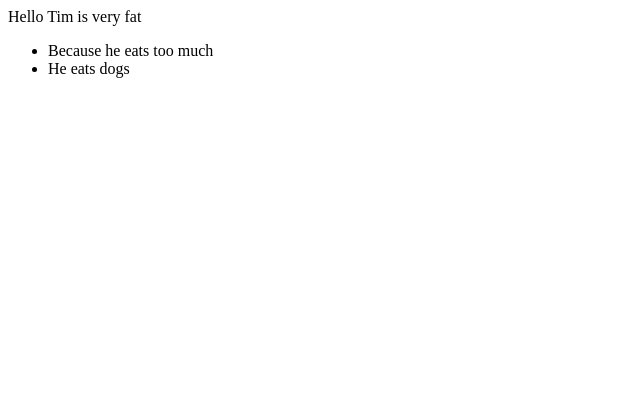
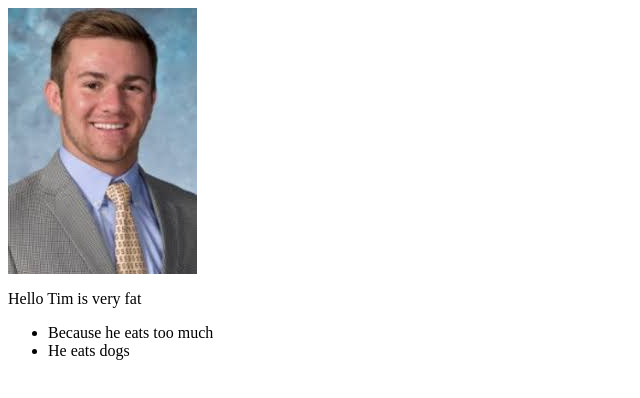
Before and after one commit to jkutcher/jkutcher.github.io, a plain HTML site: page index.html in a window 1280 px wide. Shown: the whole page, without its empty margins (0-640 px from the left). Drawn offline with Linux system fonts and the light colour scheme.

Commit message:
add picture

```diff
--- a/index.html
+++ b/index.html
@@ -4,6 +4,10 @@
 
 <body>
   <div>
+    <a href="https://www.tkutcher.com">
+      <img src="images/timmy.jpg" alt="Timmeh"></img>
+    </a>
+
     <p>Hello Tim is very fat</p>
     <ul>
       <li>Because he eats too much</li>
```
Also changed, not shown: images/timmy.jpg (added).
